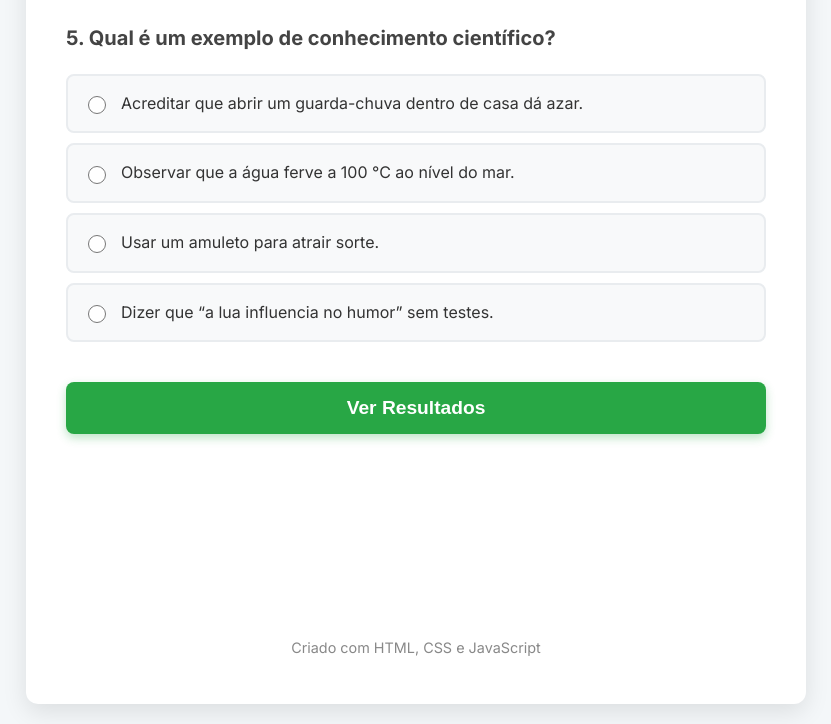
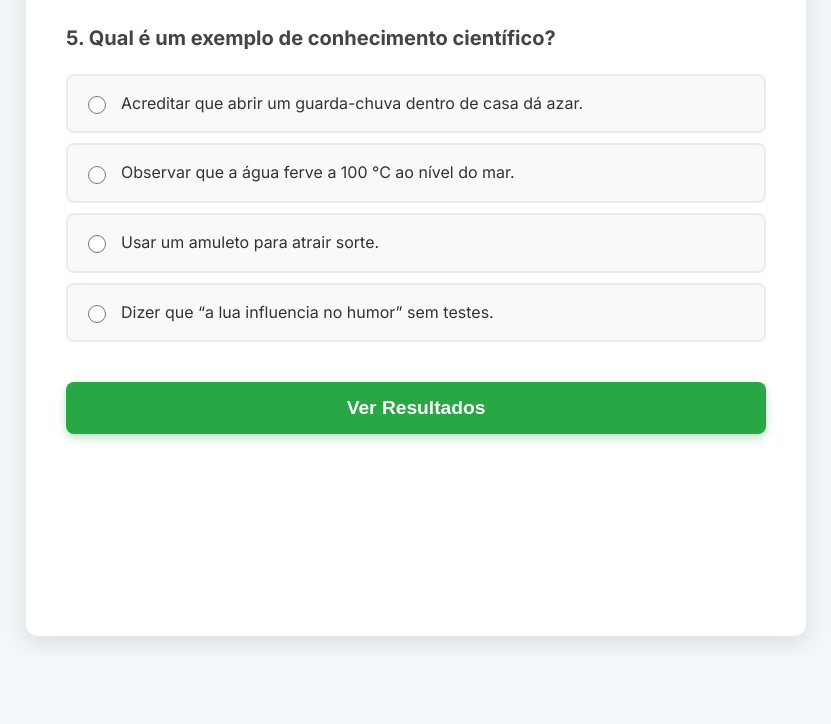
Before and after one commit to kayozinhoo/Conhecimeto-cientifico-quiz, a plain HTML site: page index.html in a window 1280 px wide. Shown: the part 1679-2403 px from the top of the page, without its empty margins (224-1055 px from the left). After the commit the page ends 2335 px from the top, so only its background shows below. Drawn offline with Linux system fonts and the light colour scheme.

Commit message:
Alterando texto

```diff
--- a/index.html
+++ b/index.html
@@ -305,11 +305,7 @@
         </div>
     </div>
 
-    <p class="attribution">
-        Criado com HTML, CSS e JavaScript
-    </p>
 </div>
-
 <script>
     document.getElementById('scienceQuiz').addEventListener('submit', function(event) {
         event.preventDefault();
@@ -360,6 +356,5 @@
         document.getElementById('results').classList.add('show'); // Mostra a área de resultados
     });
 </script>
-
 </body>
 </html>
```
